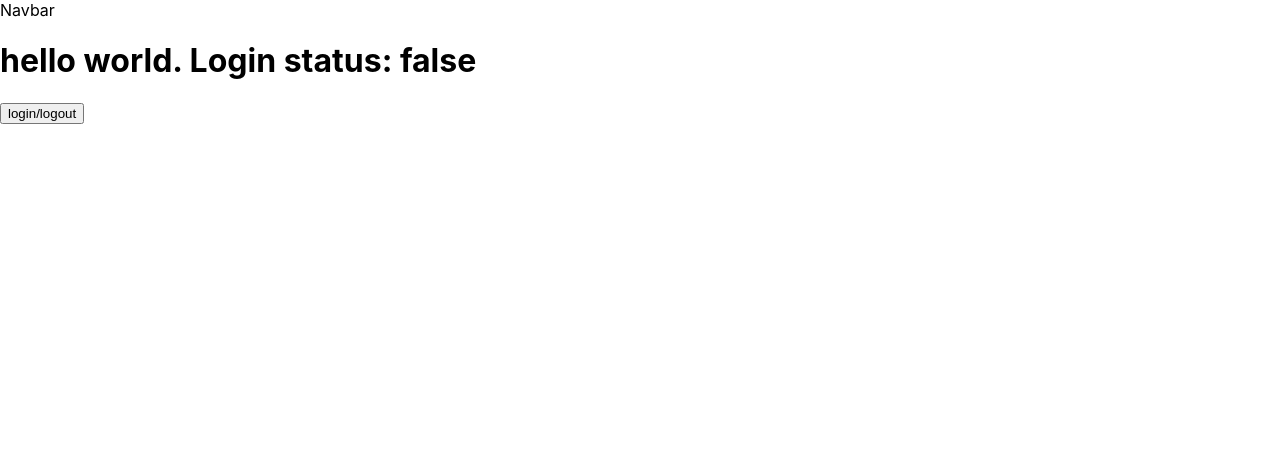
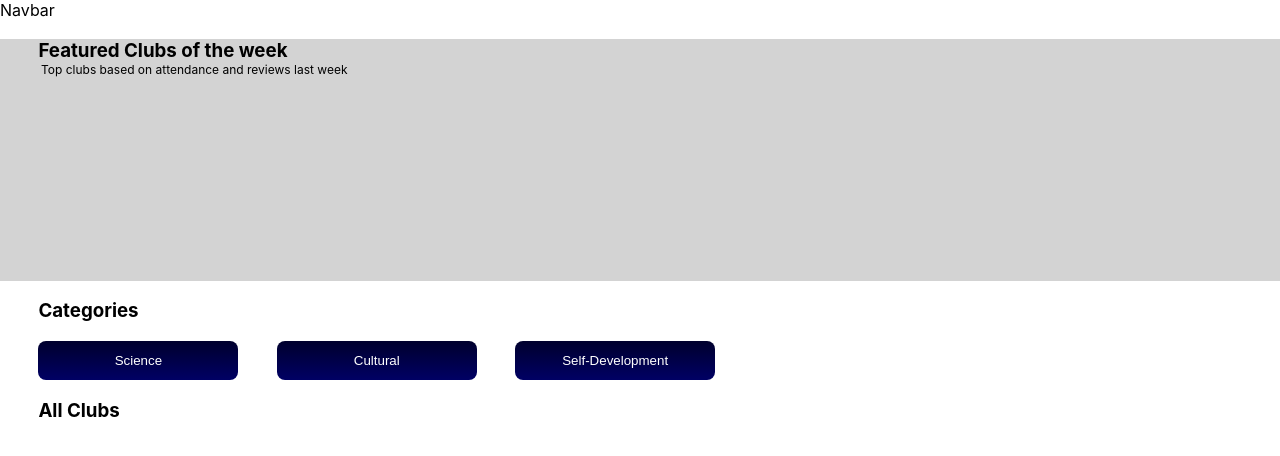
Before and after one commit to coding-hub-org/club-hub-legit-fe, a React (Create React App) app: page / in a window 1280 px wide. Shown: the top 456 px of the page. Built offline with nearby package versions, Linux system fonts and the light colour scheme.

Commit message:
set up homepage framework

```diff
--- /dev/null
+++ b/src/Home.css
@@ -0,0 +1,43 @@
+.feat-clubs-section {
+    background-color: lightgray;
+    width: 100%;
+    padding-bottom: 15%;
+
+}
+
+#featured-clubs {
+    padding-bottom: 0%;
+    padding-left: 0%;
+    margin-left: 3%;
+    margin-bottom: 0%;
+}
+
+#featured-clubs-text {
+    padding-left: 0%;
+    font-size: 12px;
+    margin-left: 3.2%;
+    margin-top: 0%;
+}
+
+#categories {
+    margin-left: 3%;
+}
+
+button {
+    width: 15em;
+    margin-left: 3%;
+    background-image: linear-gradient(rgb(0,0,45), rgb(0,0,100));
+    border: none;
+    color: rgb(255, 255, 255);
+    border-radius: 8px;
+    padding: 12px;
+
+}
+
+button:hover {
+    background-image: linear-gradient(rgb(0,0,100), rgb(0,0,45));
+}
+
+#all-clubs {
+    margin-left: 3%;
+}
--- a/src/components/Home.js
+++ b/src/components/Home.js
@@ -1,16 +1,32 @@
 import React from "react";
 import { useSelector, useDispatch } from "react-redux";
 import { loginStatus } from "../actions";
+import "../Home.css";
 
 function Home() {
   //pulling our reducer from anywhere.
   //dummy example. will be changed later.
   const login = useSelector(state => state.login);
   const dispatch = useDispatch();
+
   return (
     <div>
-      <h1>hello world. Login status: {login.toString()}</h1>
-      <button onClick={() => dispatch(loginStatus())}>login/logout</button>
+      <div className='feat-clubs-section'>
+        <h3 id='featured-clubs'>Featured Clubs of the week</h3>
+        <p id='featured-clubs-text'>Top clubs based on attendance and reviews last week</p>
+      </div>
+
+      <div className='category-section'>
+        <h3 id='categories'>Categories</h3>
+        <button id='science'>Science</button>
+        <button id='cultural'>Cultural</button>
+        <button id='self-dev'>Self-Development</button>
+      </div>
+
+      <div className='all-clubs-section'>
+        <h3 id='all-clubs'>All Clubs</h3>
+      </div>
+
     </div>
   );
 }
```
